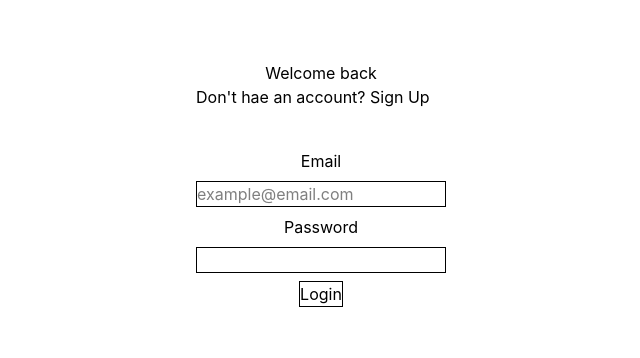
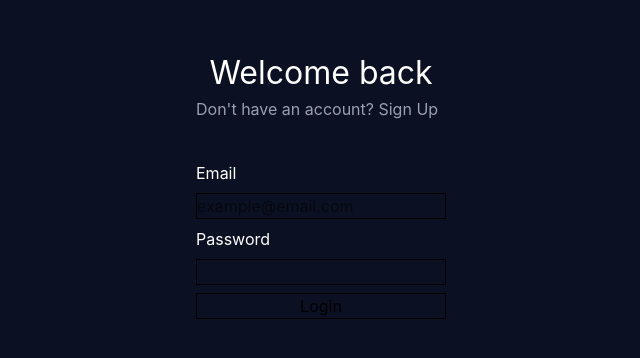
Before and after one commit to Maksas2002/Projektas1, a React (Vite) app in the folder front/: page /login in a window 1280 px wide. Shown: the part 316-674 px from the top of the page, without its empty margins (319-959 px from the left). Built offline with nearby package versions, Linux system fonts and the light colour scheme.

Commit message:
add 2 css color themes, change login page color to oklch(0.2708 0.0605 271.29), change some text color to white and size

```diff
--- a/front/src/LoginForm/LoginForm.jsx
+++ b/front/src/LoginForm/LoginForm.jsx
@@ -39,15 +39,15 @@ function LoginForm() {
 
   return (
     <>
-      <main className="flex justify-center items-center min-h-screen">
+      <main className="flex justify-center items-center min-h-screen m-0 bg-bg-blue">
         <section>
-          <h1 className="pt-50 text-center">Welcome back</h1>
-          <p>Don't hae an account? Sign Up</p>
+          <h1 className="pt-50 text-center text-white text-[2rem]">Welcome back</h1>
+          <p className="text-gray-400 text-[1rem]">Don't have an account? Sign Up</p>
           <form
             onSubmit={handleSubmit(onSubmit)}
-            className="flex flex-col justify-center items-center pt-10 gap-2"
+            className="flex flex-col justify-center pt-10 gap-2"
           >
-            <label>Email</label>
+            <label className="text-white">Email</label>
             <input
               type="text"
               {...register("email", {
@@ -56,7 +56,7 @@ function LoginForm() {
                 maxLength: 150,
                 pattern: /^[^\s@]+@[^\s@]+\.[^\s@]+$/,
               })}
-              className="border block"
+              className="border block bg-"
               placeholder="example@email.com"
             />
             {errors.email && (
@@ -65,7 +65,7 @@ function LoginForm() {
               </span>
             )}
 
-            <label>Password</label>
+            <label className="text-white">Password</label>
             <input
               type="password"
               {...register("password", {
--- a/front/src/index.css
+++ b/front/src/index.css
@@ -1 +1,6 @@
 @import "tailwindcss";
+
+@theme {
+    --color-bg-blue: oklch(0.1796 0.0399 270.83);
+    --color-input-blue: oklch(0.2708 0.0605 271.29);
+}
```
